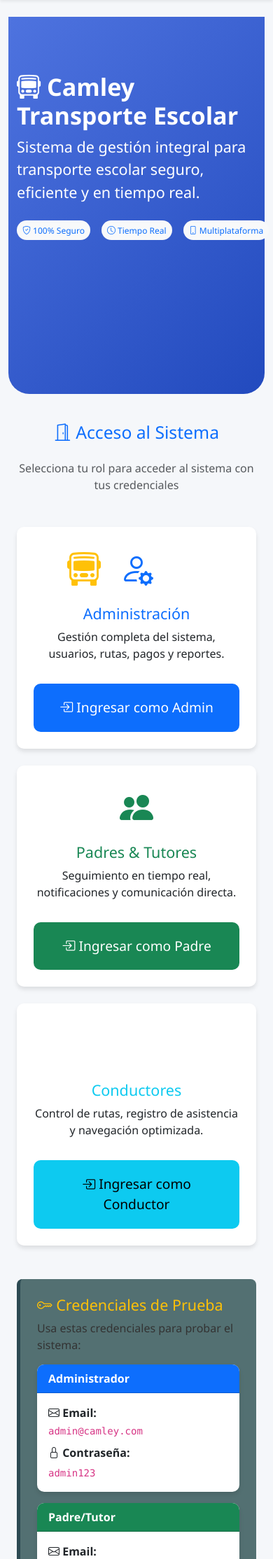
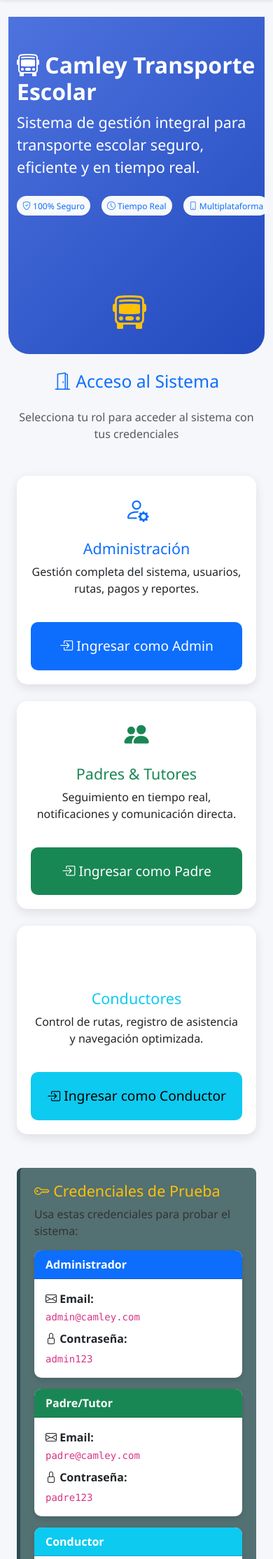
Before and after one commit to Norvin-Ocon/Proyecto-Camley, a Flask app: page / in a window 390 px wide. Shown: the part 56-2284 px from the top of the page at 70% size. Run offline with Flask 3, Linux system fonts and the light colour scheme.

Commit message:
Fix dark mode on public pages and improve mobile layout

```diff
--- a/templates/base.html
+++ b/templates/base.html
@@ -293,10 +293,9 @@
                     {% else %}
                         <!-- Modo Oscuro para usuarios no autenticados -->
                         <li class="nav-item">
-                            <a class="btn btn-outline-light" id="toggleModoOscuro"
-                               href="{{ url_for('toggle_modo_oscuro', next=request.full_path) }}">
+                            <button class="btn btn-outline-light" id="toggleModoOscuro" type="button">
                                 <i class="fas fa-moon"></i>
-                            </a>
+                            </button>
                         </li>
                     {% endif %}
                 </ul>
@@ -364,6 +363,18 @@
         // Configuración global
         window.currentUserId = {{ current_user.id if current_user.is_authenticated else 0 }};
         window.lastNotificationCount = 0;
+
+        // Preferencia de modo oscuro en público (localStorage)
+        if (window.currentUserId === 0) {
+            const savedMode = localStorage.getItem('modo_oscuro');
+            if (savedMode === '1') {
+                document.body.classList.add('dark-mode');
+                document.documentElement.setAttribute('data-bs-theme', 'dark');
+            } else {
+                document.body.classList.remove('dark-mode');
+                document.documentElement.setAttribute('data-bs-theme', 'light');
+            }
+        }
 
         // Registrar Service Worker para PWA
         if ('serviceWorker' in navigator) {
@@ -493,6 +504,13 @@
             if (toggleBtn && !toggleBtn.dataset.bound) {
                 toggleBtn.dataset.bound = 'true';
                 toggleBtn.addEventListener('click', () => {
+                    if (window.currentUserId === 0) {
+                        const isDark = document.body.classList.toggle('dark-mode');
+                        document.documentElement.setAttribute('data-bs-theme', isDark ? 'dark' : 'light');
+                        localStorage.setItem('modo_oscuro', isDark ? '1' : '0');
+                        toggleBtn.innerHTML = isDark ? '<i class="fas fa-sun"></i>' : '<i class="fas fa-moon"></i>';
+                        return;
+                    }
                     toggleBtn.innerHTML = '<span class="spinner-border spinner-border-sm" role="status" aria-hidden="true"></span> Procesando...';
                     toggleBtn.disabled = true;
                     fetch('/toggle_modo_oscuro', { method: 'POST' })
--- a/templates/index.html
+++ b/templates/index.html
@@ -26,8 +26,8 @@
         margin-bottom: 0;
         position: relative;
         z-index: 10;
-        transform: translate(-75px, 400px);
-    };
+        transform: translate(var(--hero-icon-x, -40px), var(--hero-icon-y, 140px));
+    }
 
     .access-card {
         border: none;
@@ -90,6 +90,42 @@
     .access-icon i {
         display: block;
         line-height: 1;
+    }
+
+    @media (max-width: 768px) {
+        .hero-section {
+            padding: 50px 0;
+            margin-bottom: 24px;
+        }
+
+        .hero-section .feature-icon {
+            transform: translate(var(--hero-icon-x, -10px), var(--hero-icon-y, 60px));
+        }
+
+        .display-4 {
+            font-size: 2rem;
+        }
+
+        .lead {
+            font-size: 1rem;
+        }
+
+        .hero-section .badge {
+            margin-bottom: 8px;
+        }
+
+        .access-card .card-body {
+            padding: 1.25rem !important;
+        }
+
+        .access-icon {
+            height: 56px;
+            font-size: 2.2rem;
+        }
+
+        .credentials-box {
+            padding: 1.25rem !important;
+        }
     }
 </style>
 {% endblock %}
```
